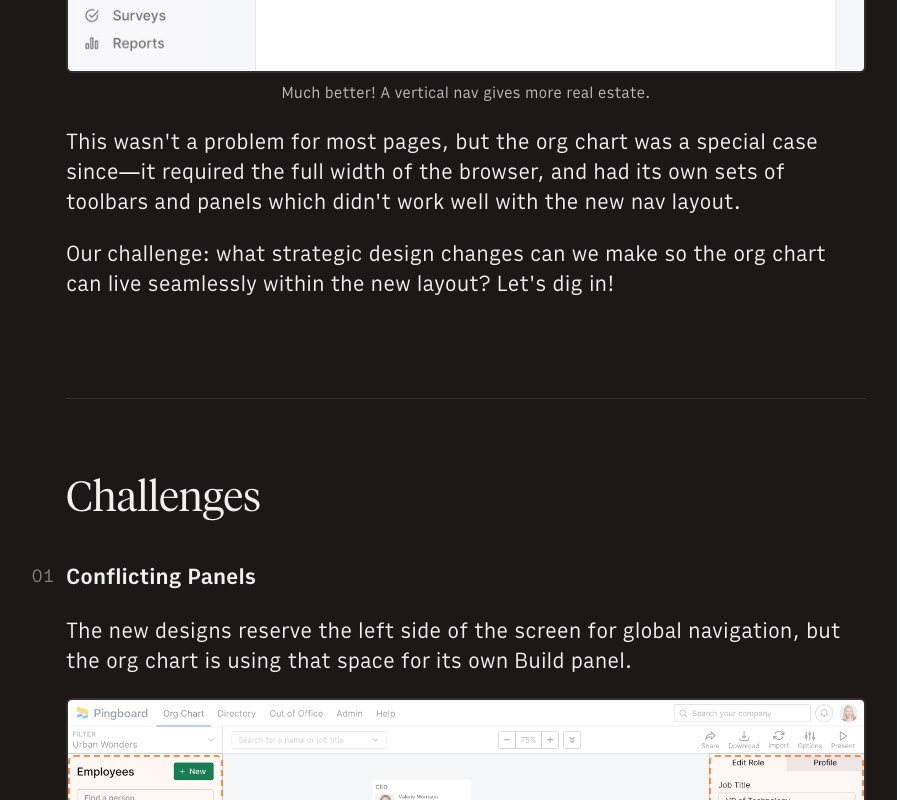
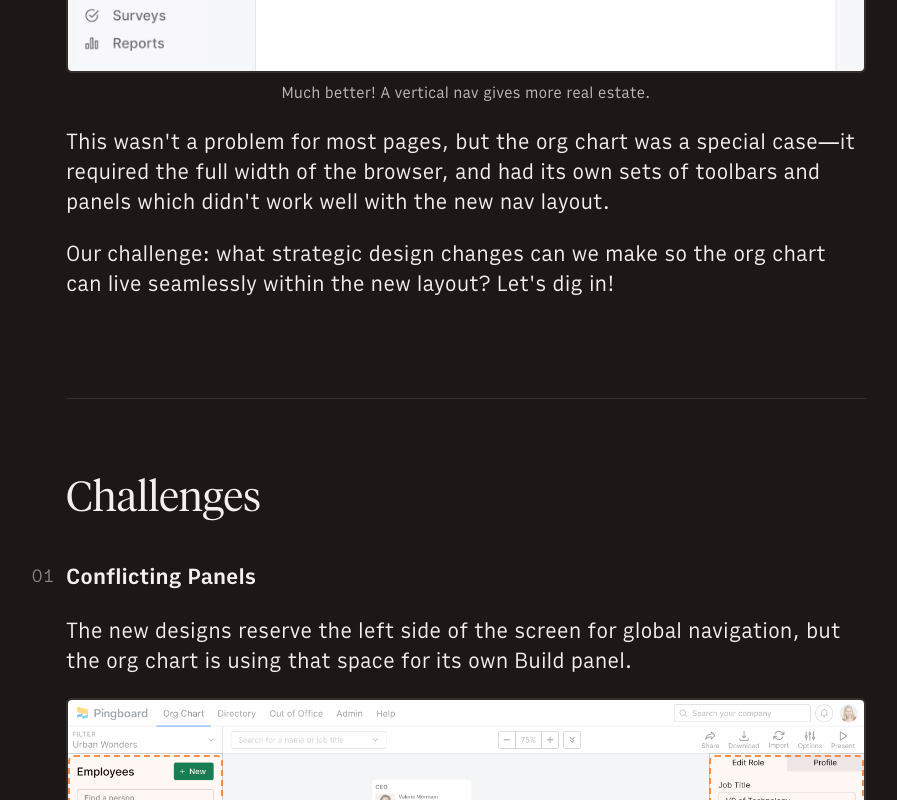
Before and after one commit to andyra/andysmith, a Next.js app: page /projects/org-chart-redesign in a window 1280 px wide. Shown: the part 1480-2280 px from the top of the page, without its empty margins (334-1231 px from the left). Built offline with nearby package versions, Linux system fonts and the light colour scheme.

Commit message:
Fix typos

```diff
--- a/pages/projects/org-chart-redesign.jsx
+++ b/pages/projects/org-chart-redesign.jsx
@@ -134,9 +134,9 @@ const OrgChart = ({ metaTitle }) => (
       </Figure>
       <p>
         This wasn&apos;t a problem for most pages, but the org chart was a
-        special case since—it required the full width of the browser, and had
-        its own sets of toolbars and panels which didn&apos;t work well with the
-        new nav layout.
+        special case—it required the full width of the browser, and had its own
+        sets of toolbars and panels which didn&apos;t work well with the new nav
+        layout.
       </p>
       <p>
         Our challenge: what strategic design changes can we make so the org
@@ -244,7 +244,7 @@ const OrgChart = ({ metaTitle }) => (
       </SubSection>
       <SubSection title="Narrow down on the good bits" count="02">
         <p>
-          After getting to a good stopping plcae in the ideation process, I
+          After getting to a good stopping place in the ideation process, I
           pruned out the ideas that were clumsy, required out-of-scope changes,
           or were simply too weird. I then worked with the VP of Product to
           flesh out the stronger versions in more detail.
```
